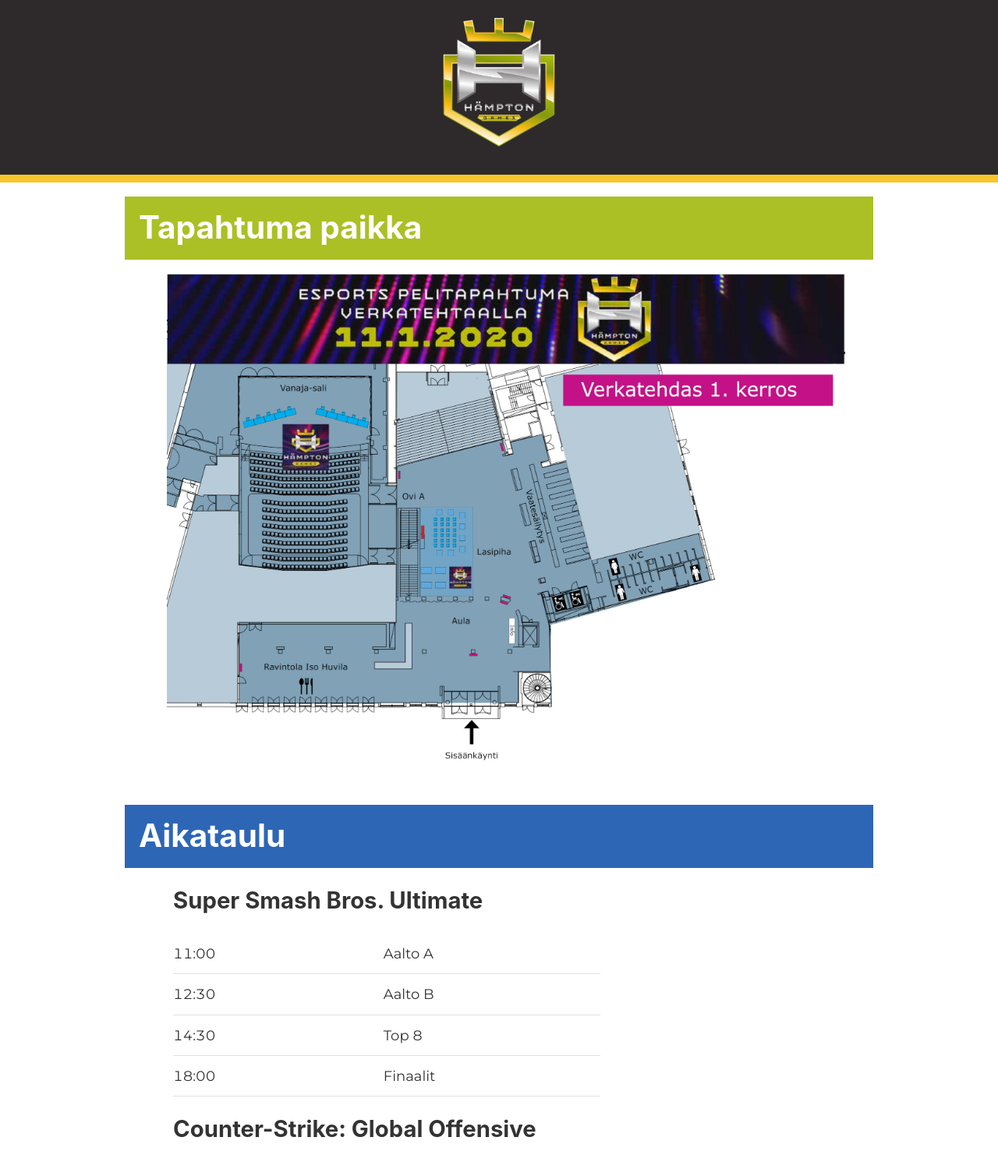
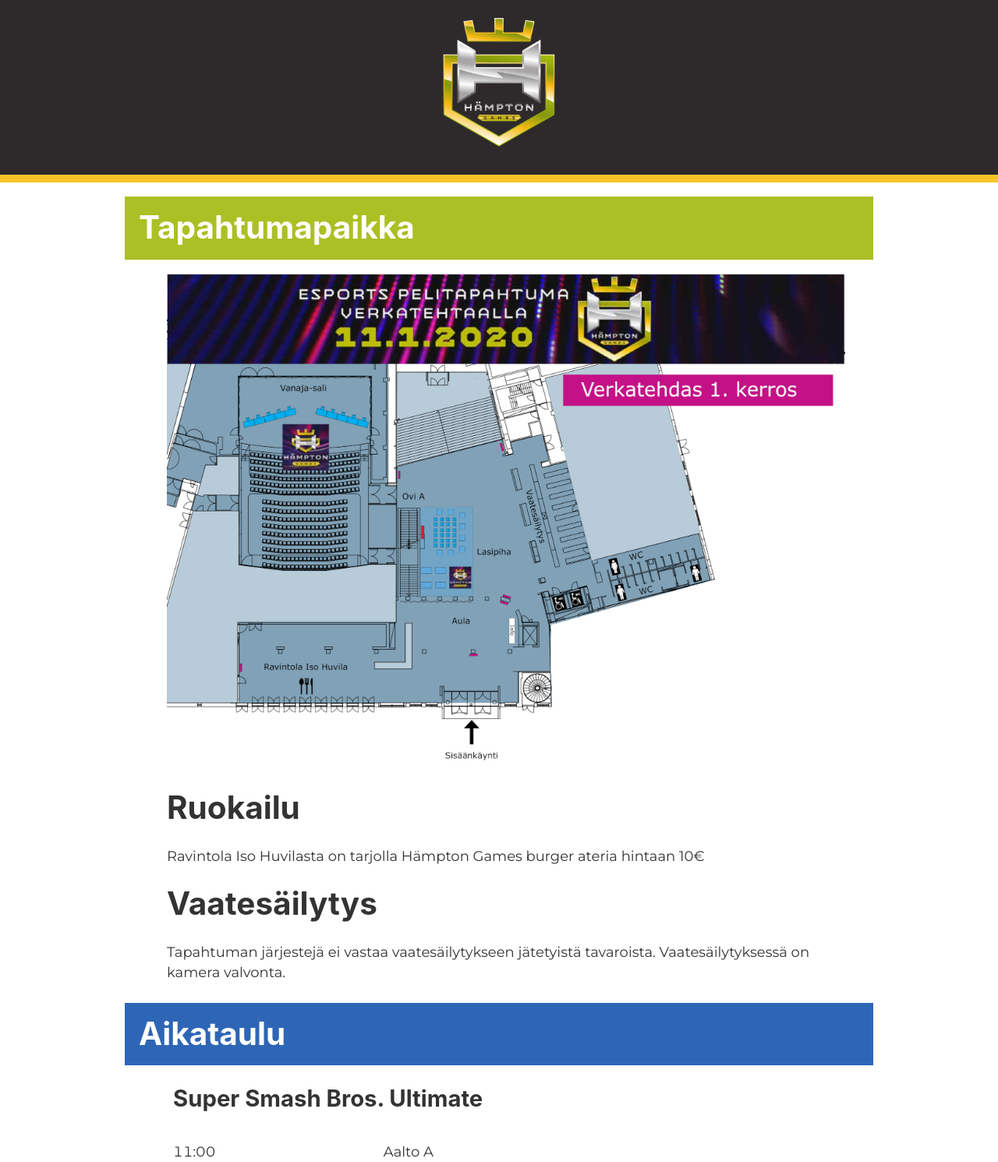
Before and after one commit to bunkkeri-gg/hampton-games, a Gatsby site: page / in a window 1280 px wide. Shown: the top 1490 px of the page at 78% size. Built offline with nearby package versions, Linux system fonts and the light colour scheme; Gatsby itself is replaced by a stand-in of ours.

Commit message:
Add venue info

```diff
--- a/src/components/venue.js
+++ b/src/components/venue.js
@@ -11,7 +11,7 @@ const Venue = () => (
         marginBottom: "1rem",
       }}
     >
-      <h1 style={{ margin: 0 }}>Tapahtuma paikka</h1>
+      <h1 style={{ margin: 0 }}>Tapahtumapaikka</h1>
     </div>
     <div style={{ marginLeft: "2em", marginRight: "2em" }}>
       <div
@@ -23,6 +23,16 @@ const Venue = () => (
         <a href={map}>
           <img src={map} alt="Kartta" />
         </a>
+        <h1>Ruokailu</h1>
+        <p>
+          Ravintola Iso Huvilasta on tarjolla Hämpton Games burger ateria
+          hintaan 10€
+        </p>
+        <h1>Vaatesäilytys</h1>
+        <p>
+          Tapahtuman järjestejä ei vastaa vaatesäilytykseen jätetyistä
+          tavaroista. Vaatesäilytyksessä on kamera valvonta.
+        </p>
       </div>
     </div>
   </div>
```
